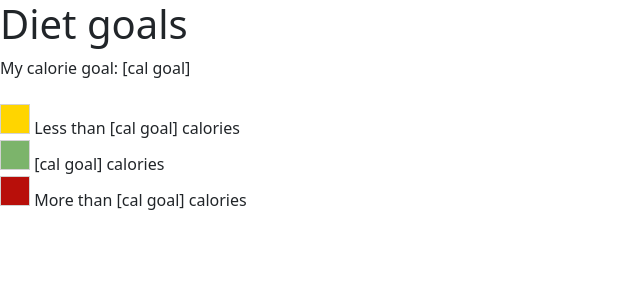
After one commit to ZMejer/mood-tracker, a Django app: template project/templates/diet.html in a window 1280 px wide. The commit adds this page. Shown: the top 300 px of the page, without its empty margins (0-640 px from the left). Run offline with Django 4.2, Linux system fonts and the light colour scheme; the template is opened without the code that fills it, so the values that code supplies are empty.

Commit message:
Add files via upload

```diff
--- a/project/app/urls.py
+++ b/project/app/urls.py
@@ -3,5 +3,8 @@ from . import views
 
 urlpatterns = [
     path("", views.home, name="home"),
+    path("home", views.home, name="home"),
+    path("journal", views.journal, name="journal"),
+    path("diet", views.diet, name="diet"),
     path("register", views.register, name="register"),
 ]
--- a/project/project/settings.py
+++ b/project/project/settings.py
@@ -119,6 +119,10 @@ USE_TZ = True
 
 STATIC_URL = 'static/'
 
+STATICFILES_DIRS = [
+    BASE_DIR / 'static'
+]
+
 # Default primary key field type
 # https://docs.djangoproject.com/en/4.2/ref/settings/#default-auto-field
 
--- /dev/null
+++ b/project/static/style.css
@@ -0,0 +1,43 @@
+input[type="radio"]{
+    appearance: none;
+    border: 1px solid #d3d3d3;
+    width: 30px;
+    height: 30px;
+    content: none;
+    outline: none;
+    margin: 0;
+    /* box-shadow: rgba(0, 0, 0, 0.24) 0px 3px 8px; */
+ }
+
+ input[type="radio"]:checked {
+   appearance: none;
+   outline: none;
+   padding: 0;
+   content: none;
+   border: none;
+ }
+
+ input[type="radio"]:checked::before{
+   position: absolute;
+   color: black !important;
+   content: "\00A0\2713\00A0" !important;
+   border: 1px solid #d3d3d3;
+   font-weight: bolder;
+   font-size: 21px;
+ }
+
+ #less {
+    background-color: #ffd500;
+ }
+
+#equal {
+    background-color: #7cb46b;
+}
+
+#more {
+    background-color: #b80f0a;
+}
+
+body {
+    font-size:21px;
+}
--- a/project/templates/base.html
+++ b/project/templates/base.html
@@ -5,8 +5,12 @@
     <meta name="viewport" content="width=device-width, initial-scale=1.0">
     {% load static %}
     <title>{% block title %}Strona główna{% endblock %}</title>
+    <link rel="stylesheet" href="{% static 'style.css' %}">
+    <link href="https://cdn.jsdelivr.net/npm/bootstrap@5.3.3/dist/css/bootstrap.min.css" rel="stylesheet" integrity="sha384-QWTKZyjpPEjISv5WaRU9OFeRpok6YctnYmDr5pNlyT2bRjXh0JMhjY6hW+ALEwIH" crossorigin="anonymous">
+
 </head>
 <body>
-    {% block content %}{% endblock %}
+        {% block content %}{% endblock %}
+    <script src="https://cdn.jsdelivr.net/npm/bootstrap@5.3.3/dist/js/bootstrap.bundle.min.js" integrity="sha384-YvpcrYf0tY3lHB60NNkmXc5s9fDVZLESaAA55NDzOxhy9GkcIdslK1eN7N6jIeHz" crossorigin="anonymous"></script>
 </body>
 </html>
--- /dev/null
+++ b/project/templates/diet.html
@@ -0,0 +1,46 @@
+{% extends "base.html" %}
+{% block title %}Dieta{% endblock %}
+{% block content %}
+<div class="containter">
+<h1>Diet goals</h1>
+My calorie goal: [cal goal]
+<br><br>
+<form method="POST">
+    {% csrf_token %}
+    <input type="radio" id="less" name="calories" value="less">
+    <label for="less">Less than [cal goal] calories</label><br>
+    <input type="radio" id="equal" name="calories" value="equal">
+    <label for="equal">[cal goal] calories</label><br>
+    <input type="radio" id="more" name="calories" value="more">
+    <label for="more">More than [cal goal] calories</label>
+</form>
+<div class="col-6">
+
+<table class="table table-bordered mt-3">
+    <thead>
+        <tr>
+            {% for day in weekdays %}
+                <th class="calendar-header">{{ day }}</th>
+            {% endfor %}
+        </tr>
+    </thead>
+    <tbody>
+        {% for week in cal %}
+            <tr>
+                {% for day in week %}
+                    {% if day %}
+                        <td class="calendar-day">
+                            {{ day }}
+                        </td>
+                    {% else %}
+                        <td class="empty-cell">&nbsp;</td>
+                    {% endif %}
+                {% endfor %}
+            </tr>
+        {% endfor %}
+    </tbody>
+</table>
+
+</div>
+</div>
+{% endblock %}
--- /dev/null
+++ b/project/templates/journal.html
@@ -0,0 +1,6 @@
+{% extends "base.html" %}
+{% block title %}Mój dziennik{% endblock %}
+{% block content %}
+
+<a href="{% url 'diet' %}"><button>Dieta</button></a>
+{% endblock %}
```
Also changed, not shown: project/app/views.py (+18 -4 lines).
